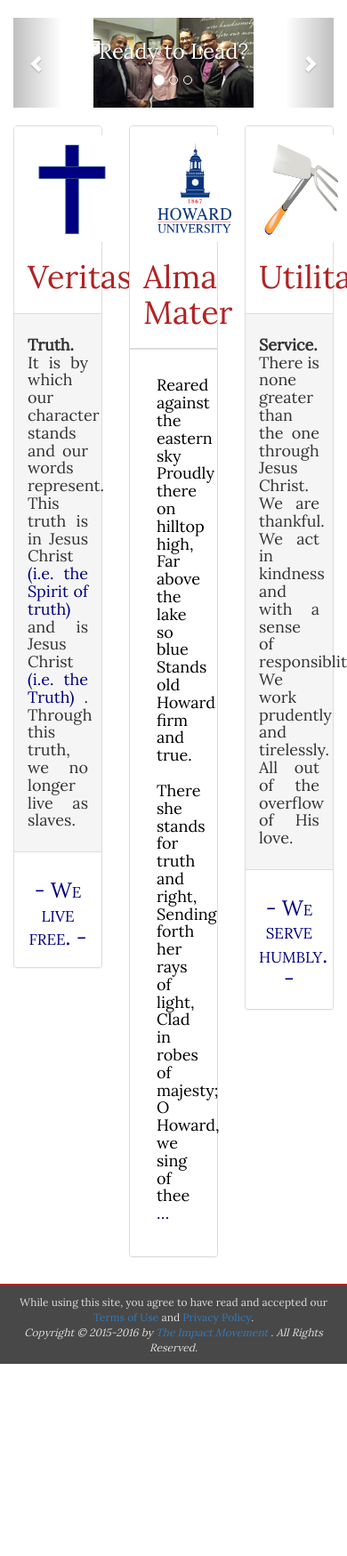
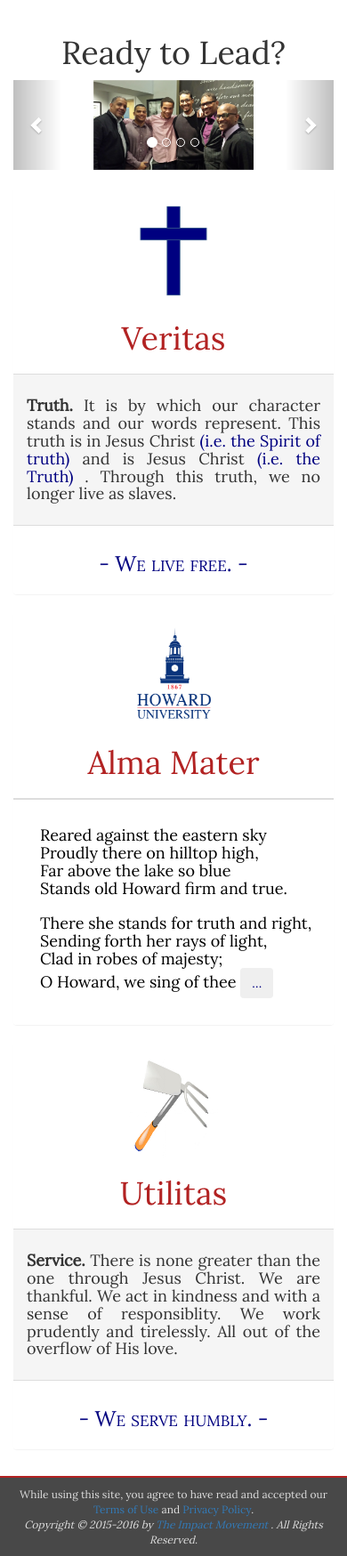
Before and after one commit to gradney/ImpactChapter, a CodeIgniter app: page /test/ in a window 390 px wide; the page is wider, and only the part inside the window is pictured. Shown: the part 66-1815 px from the top of that part at 89% size. Before the commit the page ends 1599 px from the top of that part, so only its background shows below. Run offline with CodeIgniter, Linux system fonts and the light colour scheme; some libraries are stand-ins or nearby versions.

Commit message:
Updated Home page for Mobile
Also, deactivated the About page link since not ready yet.

```diff
--- a/application/views/footer.php
+++ b/application/views/footer.php
@@ -21,5 +21,18 @@
   <script src="https://ajax.googleapis.com/ajax/libs/jquery/1.11.3/jquery.min.js"></script>
   <script src="http://maxcdn.bootstrapcdn.com/bootstrap/3.3.5/js/bootstrap.min.js"></script>
   <script src="<?php echo base_url();?>js/script.js"></script>
+  <script>
+  $(function() {
+    $('.carousel').carousel();
+    var caption = $('div.item:nth-child(1) .carousel-caption');
+    $('#caption-for-slides').html(caption.html());
+    caption.css('display','none');
+    $(".carousel").on('slide.bs.carousel', function(evt) {
+      var caption = $('div.item:nth-child(' + ($(evt.relatedTarget).index()+1) + ') .carousel-caption');
+      $('#caption-for-slides').html(caption.html());
+      caption.css('display','none');
+    });
+  });
+  </script>
   </body>
 </html>
--- a/application/views/menu.php
+++ b/application/views/menu.php
@@ -45,10 +45,10 @@
           <li class="dropdown">
             <a class="dropdown-toggle" data-toggle="dropdown" href="#"><span class="glyphicon glyphicon-barcode"></span> Identify</a>
             <ul class="dropdown-menu">
-              <li><a href="about">Our Purpose</a></li>
-              <li><a href="about">Our Mission</a></li>
-              <li><a href="about">Our Vision</a></li>
-              <li><a href="about">Our Values</a></li>
+              <li><a href="#">Our Purpose</a></li>
+              <li><a href="#">Our Mission</a></li>
+              <li><a href="#">Our Vision</a></li>
+              <li><a href="#">Our Values</a></li>
             </ul>
           </li>
           <li>
--- a/application/views/page/home.php
+++ b/application/views/page/home.php
@@ -1,9 +1,15 @@
-<!--Excellent Website Example: http://www.desitin.com/-->
 
   <!--/*Page Header*/-->
   <div class="container-fluid">
     <div class="row">
-      <div class="col-xs-12">
+      <div class="col-md-12">
+        <div id="caption-for-slides" style="margin: 0 auto;">
+          <h1 class="text-center">This is where the carousel image captions will display.</h1>
+        </div><!-- /#right -->
+      </div><!--col-->
+    </div><!--row-->
+    <div class="row">
+      <div class="col-md-12">
           <!-- Carousel -->
           <div id="im-carousel" class="carousel slide" data-ride="carousel">
             <!-- Indicators -->
@@ -11,26 +17,33 @@
               <li data-target="#im-carousel" data-slide-to="0" class="active"></li>
               <li data-target="#im-carousel" data-slide-to="1"></li>
               <li data-target="#im-carousel" data-slide-to="2"></li>
+              <li data-target="#im-carousel" data-slide-to="3"></li>
             </ol>
             <!-- Slides -->
             <div class="carousel-inner" role="listbox">
               <div class="item active">
-                <img src="<?php echo base_url().'img/pic/20150221_GilmerCelebrationDC.jpg';?>" alt="National-Leaders"></img>
+                <img src="<?php echo base_url().'img/pic/20150221_GilmerCelebrationDC.jpg';?>" alt="Worldwide Leaders"></img>
                 <div class="carousel-caption">
-                  <h3>Ready to Lead?</h3>
+                  <h1 class="text-center">Ready to Lead?</h1>
                 </div>
               </div>
               <div class="item">
                 <div class="carousel-caption" style="top:0;bottom: auto;">
-                  <h3 style="color:navy">Join Us @ <a href="http://reset2016.com/" target="_blank">RESET!</a></h3>
+                  <h1  class="text-center" style="color:navy">Join Us @ <a href="http://reset2016.com/" target="_blank">RESET!</a></h1>
                 </div>
-                <img src="<?php echo base_url().'img/pic/20150611_ResetLeadership2.jpg';?>" alt="Reset"></img>
+                <img src="<?php echo base_url().'img/pic/20150611_ResetLeadership.jpg';?>" alt="Reset Prayer"></img>
               </div>
               <div class="item">
                 <div class="carousel-caption" style="top:0;bottom: auto;">
-                  <h3>Do You Retreat, Reflect, Recharge?</h3>
+                  <h1 class="text-center">Do You Retreat, Reflect, Recharge?</h1>
                 </div>
-                <img src="<?php echo base_url().'img/pic/20151107_RetreatTogether.jpg';?>" alt="Retreat"></img>
+                <img src="<?php echo base_url().'img/pic/20151107_RetreatTogether.jpg';?>" alt="Retreat to Recharge"></img>
+              </div>
+              <div class="item">
+                <div class="carousel-caption" style="top:0;bottom: auto;">
+                  <h1 class="text-center">Got Fam?</h1>
+                </div>
+                <img src="<?php echo base_url().'img/pic/20150810_AlumFun.jpg';?>" alt="Alumni Family"></img>
               </div>
             </div>
             <!-- Controls -->
@@ -50,7 +63,7 @@
   <!--/*Page Content*/-->
   <div class="container" align="center">
     <div class="row top-buffer-20">
-      <div class="col-xs-4">
+      <div class="col-md-4">
         <div class="panel panel-default">
           <div class="panel-heading">
             <img src="<?php echo base_url().'img/cross_navy_blue.png';?>" height="120" width="100"></img>
@@ -76,7 +89,7 @@
           </div>
         </div>
       </div>
-      <div class="col-xs-4">
+      <div class="col-md-4">
           <div class="panel panel-default">
             <div class="panel-heading">
               <img src="<?php echo base_url().'img/howard_university_logo.jpg';?>" height="120" width="115"></img>
@@ -96,14 +109,16 @@
                     Sending forth her rays of light,<br/>
                     Clad in robes of majesty;<br/>
                     O Howard, we sing of thee
-                    <a href="https://www2.howard.edu/about/alma-mater" target="_blank">&hellip;</a>
+                    <a href="https://www2.howard.edu/about/alma-mater" target="_blank">
+                      <button type="button" class="btn btn-muted">&hellip;</button>
+                    </a>
                   </div>
                 </div>
               </h4>
             </div>
           </div>
       </div>
-      <div class="col-xs-4">
+      <div class="col-md-4">
           <div class="panel panel-default">
             <div class="panel-heading">
               <img src="<?php echo base_url().'img/gardening-tool-hoe-with-fork.png';?>" height="120" width="100"></img>
--- a/css/style.css
+++ b/css/style.css
@@ -39,7 +39,7 @@
     background-color: #fff;
     color: #000;
     text-align: left;
-    padding: 0px 0px 8px 0px;
+    padding: 0px;
     margin: 0px;
 }
 .alma-mater-stanza {
@@ -69,6 +69,7 @@
     /*padding-bottom: 10px;*/
     border-bottom: 5px solid #B22222;/*firebrick*/
 }
+.panel { border: 0px solid #f5f5f5 !important; }
 .panel-heading { background-color: #fff !important; }
 .panel-body { background-color: #f5f5f5 !important; text-align: justify !important; }
 .panel-body a:link { color: navy; }
```
Also changed, not shown: img/pic/20150611_ResetLeadership2.jpg (deleted).
